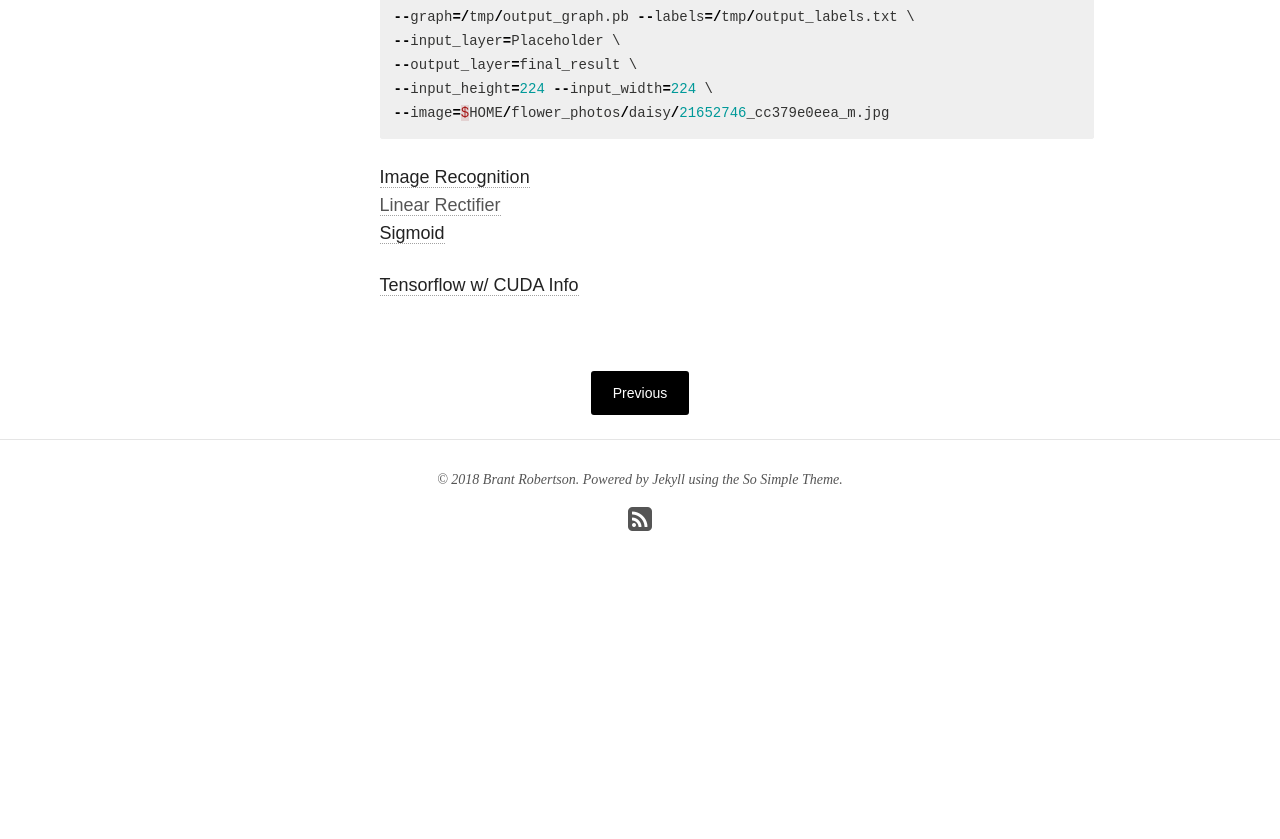
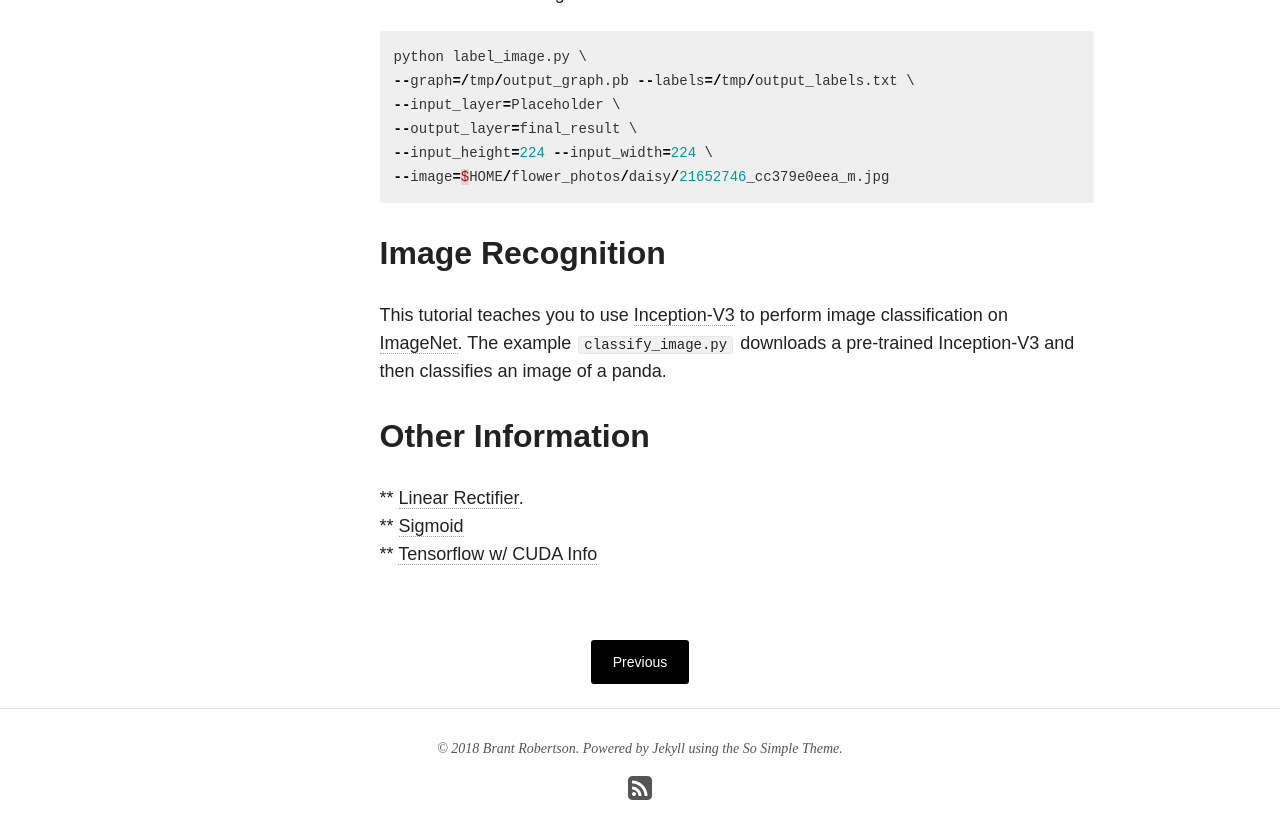
Before and after one commit to brantr/brantr.github.io, a Jekyll site: the page built from _posts/blog/2018-04-02-tensorflow.md, in a window 1280 px wide and 900 px high, scrolled down 3941 px. Shown: the top 839 px of the window. Built offline with Jekyll 4.4.1, drawn with Linux system fonts in a browser that asks for light colours; nearby versions of some CDN libraries; before the commit the page ends 4572 px from its top, so only the background shows below that; some of the changed text lies outside the part shown.

Commit message:
Finished initial tutorials.

````diff
--- a/_posts/blog/2018-04-02-tensorflow.md
+++ b/_posts/blog/2018-04-02-tensorflow.md
@@ -86,8 +86,11 @@ python label_image.py \
 --image=$HOME/flower_photos/daisy/21652746_cc379e0eea_m.jpg
 ```
 
-[Image Recognition](https://www.tensorflow.org/tutorials/image_recognition)
-[Linear Rectifier]()
-[Sigmoid](https://en.wikipedia.org/wiki/Sigmoid_function)
+## [Image Recognition](https://www.tensorflow.org/tutorials/image_recognition)
 
-[Tensorflow w/ CUDA Info](https://www.nvidia.com/en-us/data-center/gpu-accelerated-applications/tensorflow/)
+This tutorial teaches you to use [Inception-V3](https://arxiv.org/abs/1512.00567) to perform image classification on [ImageNet](http://image-net.org/). The example `classify_image.py` downloads a pre-trained Inception-V3 and then classifies an image of a panda.
+
+## Other Information
+** [Linear Rectifier](https://en.wikipedia.org/wiki/Rectifier_(neural_networks)).
+** [Sigmoid](https://en.wikipedia.org/wiki/Sigmoid_function)
+** [Tensorflow w/ CUDA Info](https://www.nvidia.com/en-us/data-center/gpu-accelerated-applications/tensorflow/)
````
